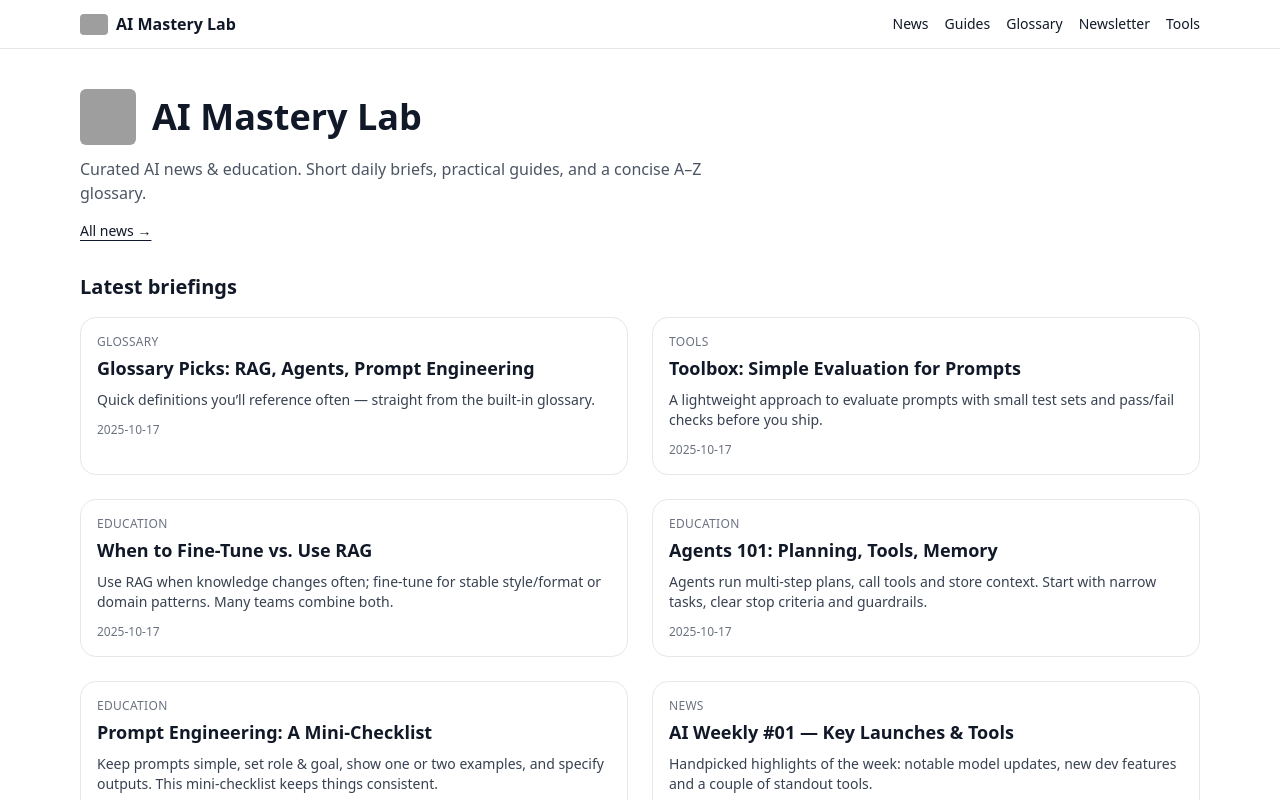
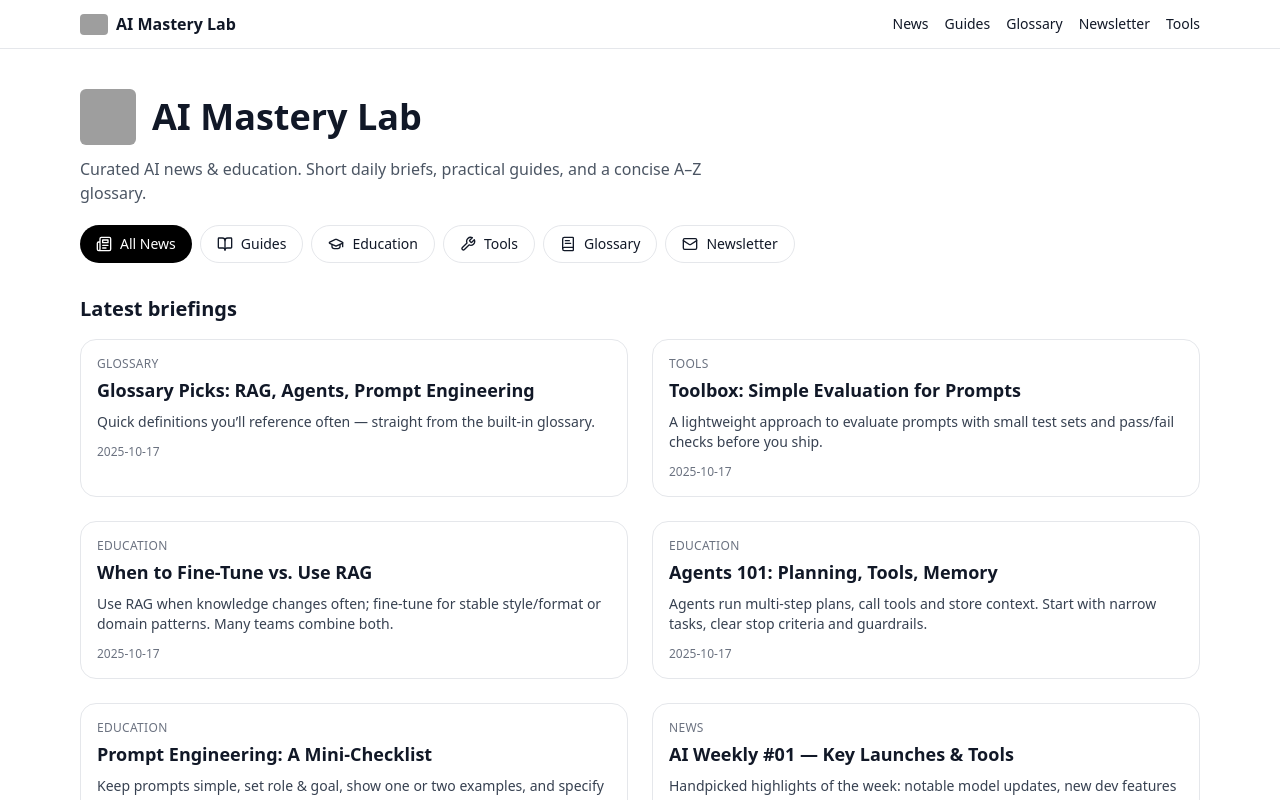
Before and after one commit to Jatin2349/ai-news-site, a Next.js app: page / in a window 1280 px wide. Shown: the top 800 px of the page. Built offline with nearby package versions, Linux system fonts and the light colour scheme; grey boxes are pictures that could not be loaded.

Commit message:
Update page.tsx

```diff
--- a/app/page.tsx
+++ b/app/page.tsx
@@ -1,15 +1,22 @@
 import Image from 'next/image'
 import news from '../data/news.json'
+import {
+  Newspaper,        // All News
+  BookOpen,         // Guides
+  GraduationCap,    // Education
+  Wrench,           // Tools
+  BookText,         // Glossary
+  Mail              // Newsletter
+} from 'lucide-react'
 
 export const metadata = {
   title: 'AI Mastery Lab — Latest',
-  description: 'Curated AI news & education: short briefs, guides, and a concise glossary.'
+  description: 'Curated AI news & education: short briefs, guides, and a concise glossary.',
 }
 
 export default function HomePage() {
-  // Neueste 6 Einträge (falls du später mehr Daten hast)
-  const items = [...news]
-    .sort((a: any, b: any) => (a.date < b.date ? 1 : -1))
+  const items = [...(news as any[])]
+    .sort((a, b) => (a.date < b.date ? 1 : -1))
     .slice(0, 6)
 
   return (
@@ -30,8 +37,39 @@ export default function HomePage() {
         <p className="text-gray-600 mt-3 max-w-2xl">
           Curated AI news & education. Short daily briefs, practical guides, and a concise A–Z glossary.
         </p>
-        <div className="mt-4 text-sm">
-          <a href="/news" className="underline underline-offset-4">All news →</a>
+
+        {/* === 6 Pill-Buttons mit Icons === */}
+        <div className="mt-5 flex flex-wrap gap-2">
+          <a href="/news"
+             className="inline-flex items-center gap-2 rounded-full bg-black text-white px-4 py-2 text-sm hover:opacity-90">
+            <Newspaper className="h-4 w-4" />
+            All News
+          </a>
+          <a href="/guides"
+             className="inline-flex items-center gap-2 rounded-full border px-4 py-2 text-sm hover:bg-gray-50">
+            <BookOpen className="h-4 w-4" />
+            Guides
+          </a>
+          <a href="/guides"
+             className="inline-flex items-center gap-2 rounded-full border px-4 py-2 text-sm hover:bg-gray-50">
+            <GraduationCap className="h-4 w-4" />
+            Education
+          </a>
+          <a href="/tools"
+             className="inline-flex items-center gap-2 rounded-full border px-4 py-2 text-sm hover:bg-gray-50">
+            <Wrench className="h-4 w-4" />
+            Tools
+          </a>
+          <a href="/glossary"
+             className="inline-flex items-center gap-2 rounded-full border px-4 py-2 text-sm hover:bg-gray-50">
+            <BookText className="h-4 w-4" />
+            Glossary
+          </a>
+          <a href="/newsletter"
+             className="inline-flex items-center gap-2 rounded-full border px-4 py-2 text-sm hover:bg-gray-50">
+            <Mail className="h-4 w-4" />
+            Newsletter
+          </a>
         </div>
       </section>
 
@@ -56,7 +94,7 @@ export default function HomePage() {
 
         <div className="mt-4">
           <a href="/news" className="inline-block rounded-md border px-3 py-2 text-sm hover:bg-gray-50">
-            Browse all news
+            All news →
           </a>
         </div>
       </section>
```
